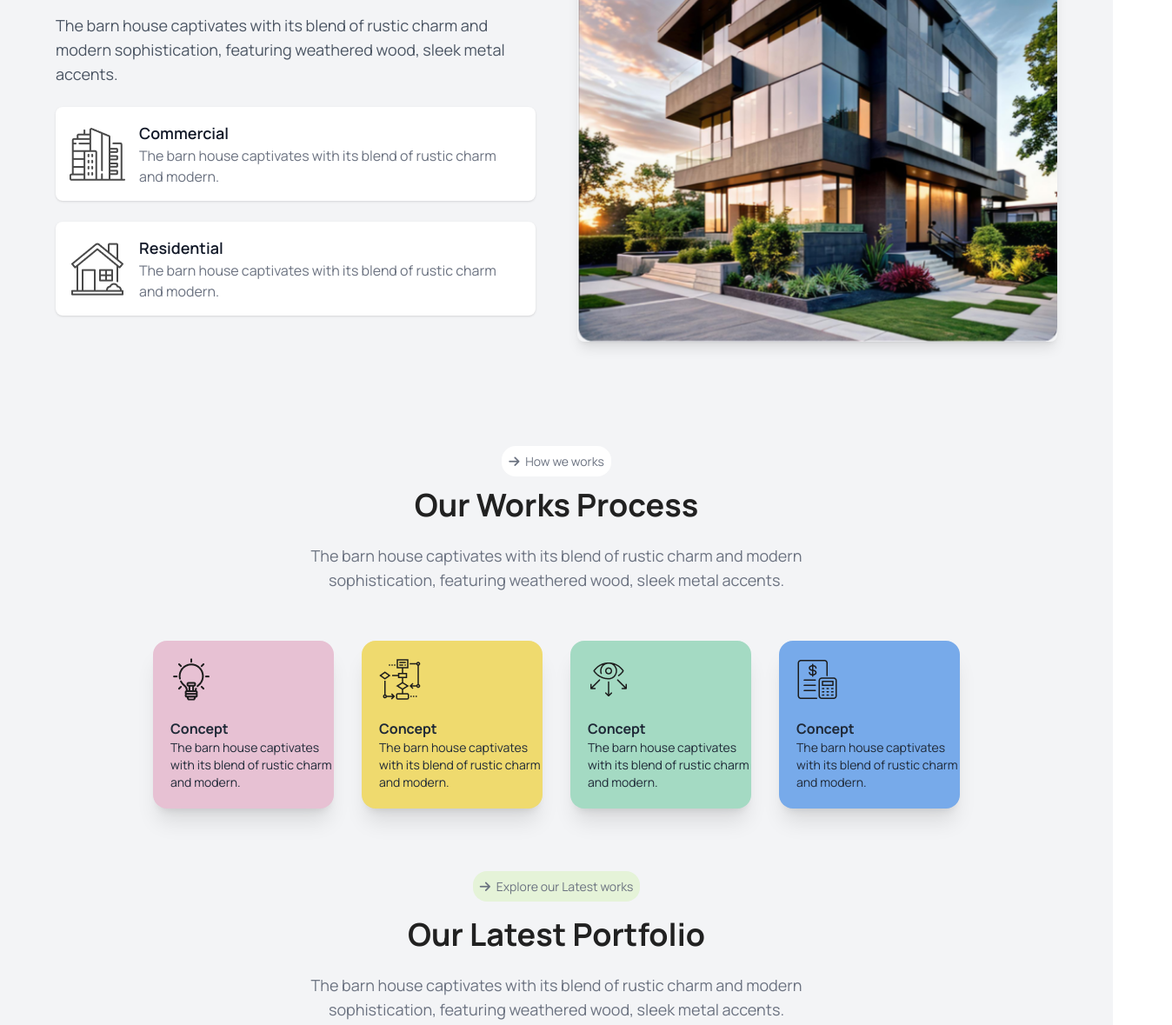
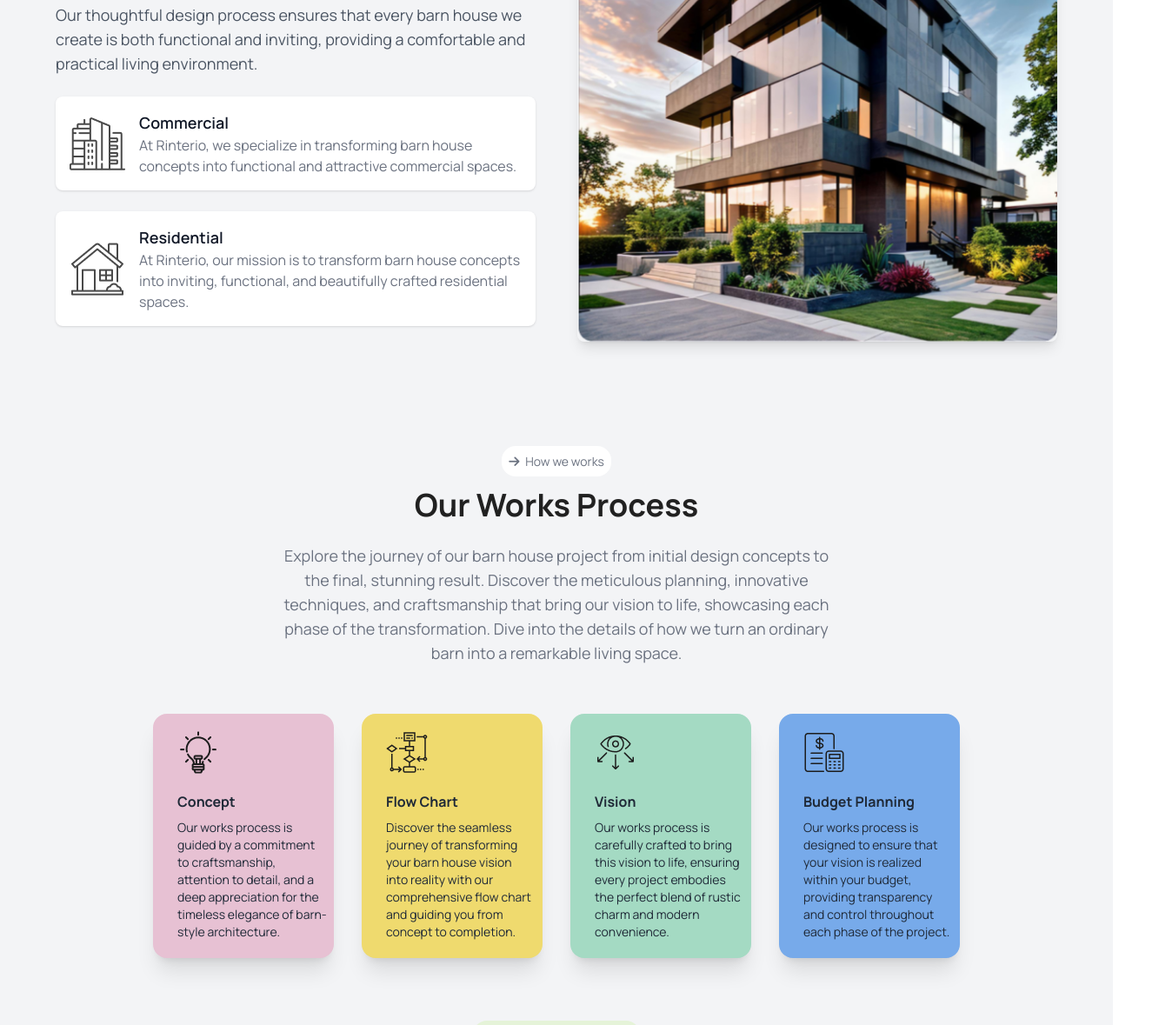
Before and after one commit to UniqueCoder17/Assignment-03, a plain HTML site: page index.html in a window 1280 px wide. Shown: the part 1139-2318 px from the top of the page at 87% size, 1348 px wide, since content can reach past the window. Drawn offline with nearby package versions, Linux system fonts and the light colour scheme.

Commit message:
add-all-description

```diff
--- a/index.html
+++ b/index.html
@@ -38,7 +38,7 @@
 <body class="font-manrope">
     <!-- header section -->
     <header>
-        <nav class="w-11/12 mx-auto bg-white py-4 px-6 shadow-sm flex ">
+        <nav class="container mx-auto bg-white py-4 px-6 shadow-sm flex ">
 
             <div class="flex items-center space-x-8 justify-between">
                 <div class="flex items-center space-x-2 mr-28 lg:mr-52">
@@ -100,9 +100,7 @@
                 </h1>
                 <br>
                 <p class="text-gray-600 text-lg">
-                    The barn house captivates with its blend of rustic charm and modern sophistication, featuring
-                    weathered wood, sleek metal accents, and large windows that enlightened the space with natural
-                    light.
+                    This barn house boasts a bold and eye-catching design, combining elegance with standout architectural features, blending traditional charm with contemporary flair.
                 </p>
                 <br>
                 <a href="#"
@@ -132,8 +130,7 @@
                         </h2>
                         <br>
                         <p class="text-center lg:text-start text-gray-600 text-lg">
-                            The barn house captivates with its blend of rustic charm and modern sophistication,
-                            featuring weathered wood, sleek metal accents.
+                            Our thoughtful design process ensures that every barn house we create is both functional and inviting, providing a comfortable and practical living environment.
                         </p>
                         <br>
                         <div class="space-y-6">
@@ -143,9 +140,7 @@
                                 </div>
                                 <div class="ml-4">
                                     <h3 class="text-lg font-semibold text-gray-900">Commercial</h3>
-                                    <p class="text-gray-500">The barn house captivates with its blend of rustic
-                                        charm
-                                        and modern.</p>
+                                    <p class="text-gray-500">At Rinterio, we specialize in transforming barn house concepts into functional and attractive commercial spaces.</p>
                                 </div>
                             </div>
 
@@ -155,9 +150,7 @@
                                 </div>
                                 <div class="ml-4">
                                     <h3 class="text-lg font-semibold text-gray-900">Residential</h3>
-                                    <p class="text-gray-500">The barn house captivates with its blend of rustic
-                                        charm
-                                        and modern.</p>
+                                    <p class="text-gray-500">At Rinterio, our mission is to transform barn house concepts into inviting, functional, and beautifully crafted residential spaces.</p>
                                 </div>
                             </div>
                         </div>
@@ -180,56 +173,54 @@
                 </div>
                 <h1 class="text-2xl md:text-4xl font-bold text-center text-[#212121]">Our Works Process</h1>
                 <br>
-                <p class="text-lg text-gray-500 text-center lg:w-2/4 mx-auto mb-7">The barn house captivates with its
-                    blend of rustic charm and modern
-                    sophistication, featuring weathered wood, sleek metal accents.
+                <p class="text-lg text-gray-500 text-center mx-5 lg:w-2/4 lg:mx-auto mb-7">Explore the journey of our barn house project from initial design concepts to the final, stunning result. Discover the meticulous planning, innovative techniques, and craftsmanship that bring our vision to life, showcasing each phase of the transformation. Dive into the details of how we turn an ordinary barn into a remarkable living space.
                 </p>
                 <div class="grid grid-cols-1 lg:grid-cols-4 lg:mx-44 mx-5 lg:gap-8 space-y-7 md:mb-20">
-                    <div class="card bg-[#E7C1D3] shadow-xl  mt-7">
+                    <div class="card bg-[#E7C1D3] shadow-xl px-2  mt-7">
                         <div>
                             <img class="p-5" src="./assets/concept.png" alt="" />
                         </div>
                         <div class="pl-5">
-                            <h2 class="font-bold">
+                            <h2 class="font-bold mb-2">
                                 Concept
                             </h2>
-                            <p class="text-sm pb-5">The barn house captivates with its blend of rustic charm and modern.
+                            <p class="text-sm pb-5">Our works process is guided by a commitment to craftsmanship, attention to detail, and a deep appreciation for the timeless elegance of barn-style architecture.
                             </p>
                         </div>
                     </div>
-                    <div class="card bg-[#EFDA6E] shadow-xl  mt-7">
+                    <div class="card bg-[#EFDA6E] shadow-xl px-2  mt-7">
                         <div>
                             <img class="p-5" src="./assets/flow-chart.png" alt="" />
                         </div>
                         <div class="pl-5">
-                            <h2 class="font-bold">
-                                Concept
+                            <h2 class="font-bold mb-2">
+                                Flow Chart
                             </h2>
-                            <p class="text-sm pb-5">The barn house captivates with its blend of rustic charm and modern.
+                            <p class="text-sm pb-5">Discover the seamless journey of transforming your barn house vision into reality with our comprehensive flow chart and guiding you from concept to completion.
                             </p>
                         </div>
                     </div>
-                    <div class="card bg-[#A4DAC3] shadow-xl  mt-7">
+                    <div class="card bg-[#A4DAC3] shadow-xl px-2  mt-7">
                         <div>
                             <img class="p-5" src="./assets/vision.png" alt="" />
                         </div>
                         <div class="pl-5">
-                            <h2 class="font-bold">
-                                Concept
+                            <h2 class="font-bold mb-2">
+                                Vision
                             </h2>
-                            <p class="text-sm pb-5">The barn house captivates with its blend of rustic charm and modern.
+                            <p class="text-sm pb-5">Our works process is carefully crafted to bring this vision to life, ensuring every project embodies the perfect blend of rustic charm and modern convenience.
                             </p>
                         </div>
                     </div>
-                    <div class="card bg-[#77AAEA] shadow-xl  mt-7">
+                    <div class="card bg-[#77AAEA] shadow-xl px-2  mt-7">
                         <div>
                             <img class="p-5" src="./assets/budget-planning.png" alt="" />
                         </div>
                         <div class="pl-5">
-                            <h2 class="font-bold">
-                                Concept
+                            <h2 class="font-bold mb-2">
+                                Budget Planning
                             </h2>
-                            <p class="text-sm pb-5">The barn house captivates with its blend of rustic charm and modern.
+                            <p class="text-sm pb-5">Our works process is designed to ensure that your vision is realized within your budget, providing transparency and control throughout each phase of the project.
                             </p>
                         </div>
                     </div>
@@ -248,8 +239,7 @@
                 </div>
                 <h1 class="text-2xl md:text-4xl font-bold text-center text-[#212121]">Our Latest Portfolio</h1>
                 <br>
-                <p class="text-lg text-gray-500 text-center lg:w-2/4 mx-auto mb-7">The barn house captivates with its
-                    blend of rustic charm and modern sophistication, featuring weathered wood, sleek metal accents.
+                <p class="text-lg text-gray-500 text-center lg:w-2/4 mx-auto mb-7">Explore Our Latest Portfolio Featuring a Stunning Barn House Design.
                 </p>
 
                 <div class="grid grid-cols-1 lg:grid-cols-4 gap-3 md:gap-8 mx-10 lg:mx-44">
@@ -258,8 +248,7 @@
                         <div class="ml-5 ">
                             <h3 class="text-2xl font-bold text-[#494949]">Commercial</h3>
                             <br>
-                            <p class="text-[#737373]">The barn house captivates with its blend of rustic charm and
-                                modern. The barn house captivates with its blend of rustic charm and modern .</p>
+                            <p class="text-[#737373]">This modern barn house beautifully combines rustic charm with contemporary design. Experience the perfect blend of cozy countryside aesthetics and sleek urban style.</p>
                             <br>
                             <button class="text-xl font-bold">
                                 View Details
@@ -286,8 +275,7 @@
                         <div class="ml-5 ">
                             <h3 class="text-2xl font-bold text-[#494949]">Commercial</h3>
                             <br>
-                            <p class="text-[#737373]">The barn house captivates with its blend of rustic charm and
-                                modern.</p>
+                            <p class="text-[#737373]">The barn house stands out with its unique fusion of timeless rustic elements and sleek modern design, offering a perfect balance of warmth and sophistication.</p>
                             <br>
                             <button class="text-xl font-bold">
                                 View Details
@@ -347,8 +335,7 @@
                 </div>
 
                 <p class="lg:max-w-xl font-bold text-[#737373]">
-                    The barn house captivates with its blend of rustic charm and modern sophistication, featuring
-                    weathered wood, sleek metal accents.
+                    Experience the perfect blend of rustic charm and modern elegance with this standout barn house design by Rinterio.
                 </p>
             </div>
 
```
